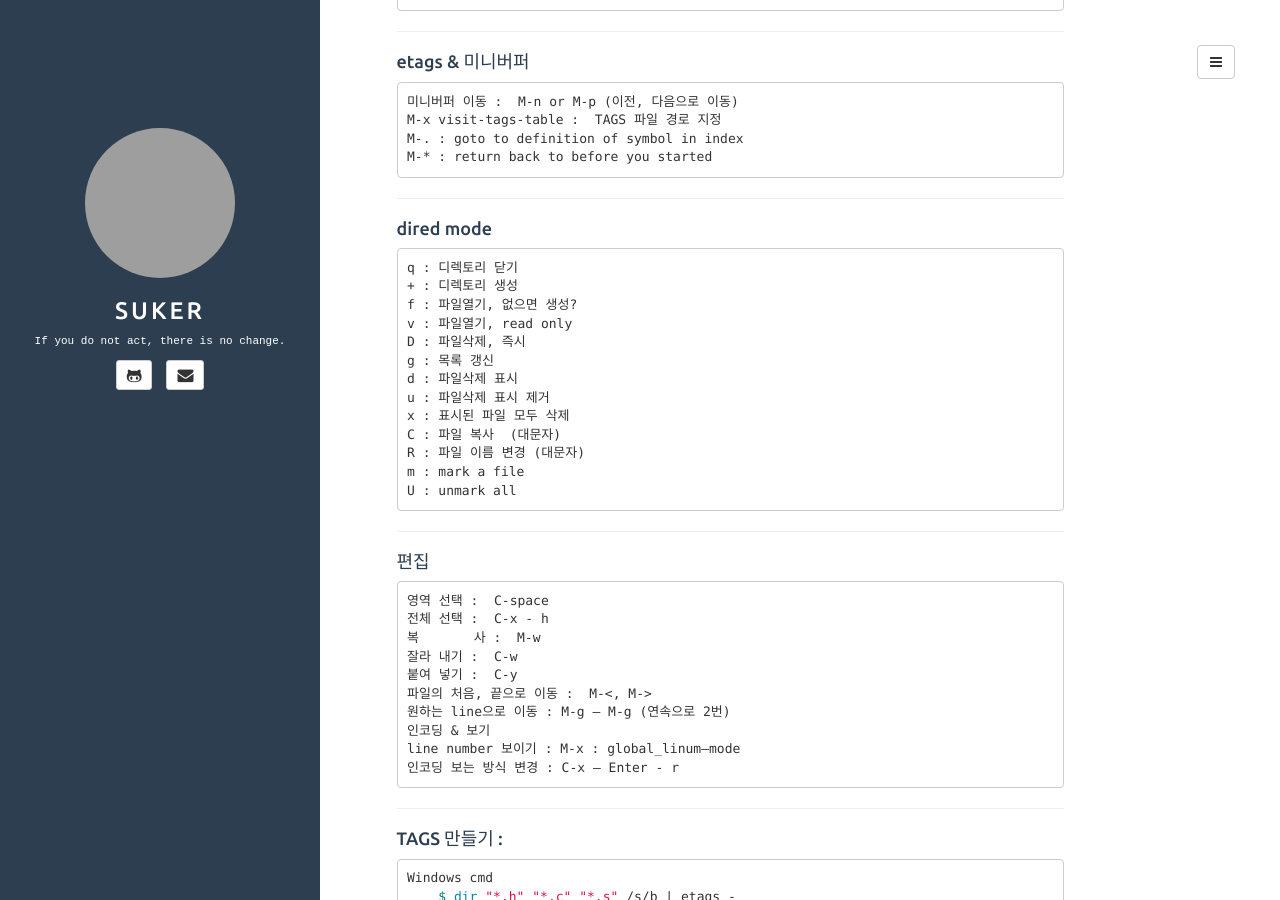
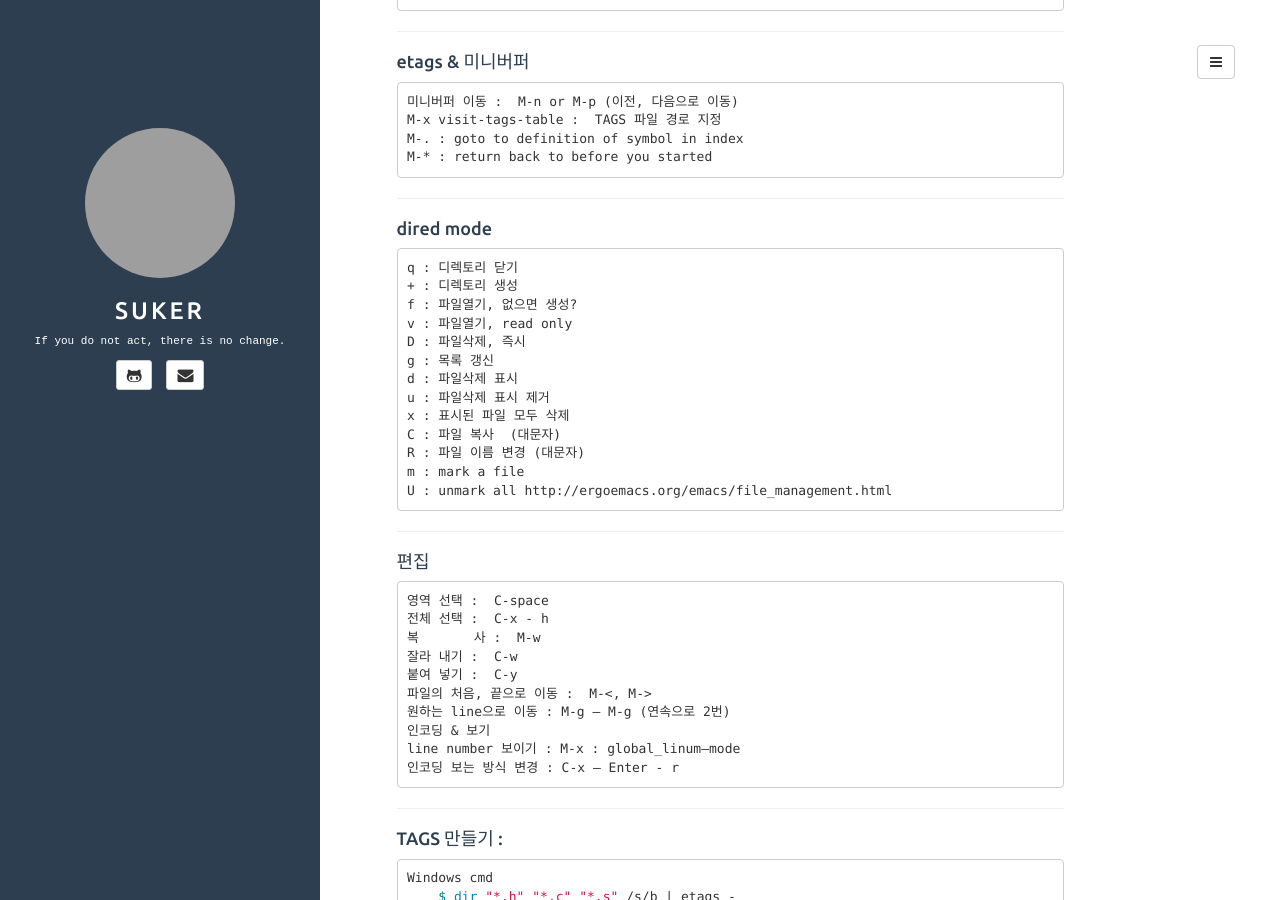
Before and after one commit to kchhero/kchhero.github.io, a Jekyll site: the page built from _posts/2017-02-09-emacs-key.md, in a window 1280 px wide and 900 px high, scrolled down 1136 px. Built offline with Jekyll 4.4.1, drawn with Linux system fonts in a browser that asks for light colours; some of the changed lines change nothing that is shown; grey boxes are pictures that could not be loaded.

Commit message:
update 2017-02-09-emacs-key.md

```diff
--- a/_posts/2017-02-09-emacs-key.md
+++ b/_posts/2017-02-09-emacs-key.md
@@ -83,6 +83,7 @@ title: 'emacs 단축키 정리'
 	R : 파일 이름 변경 (대문자)
 	m : mark a file
 	U : unmark all
+http://ergoemacs.org/emacs/file_management.html
 
 ---
 
```
